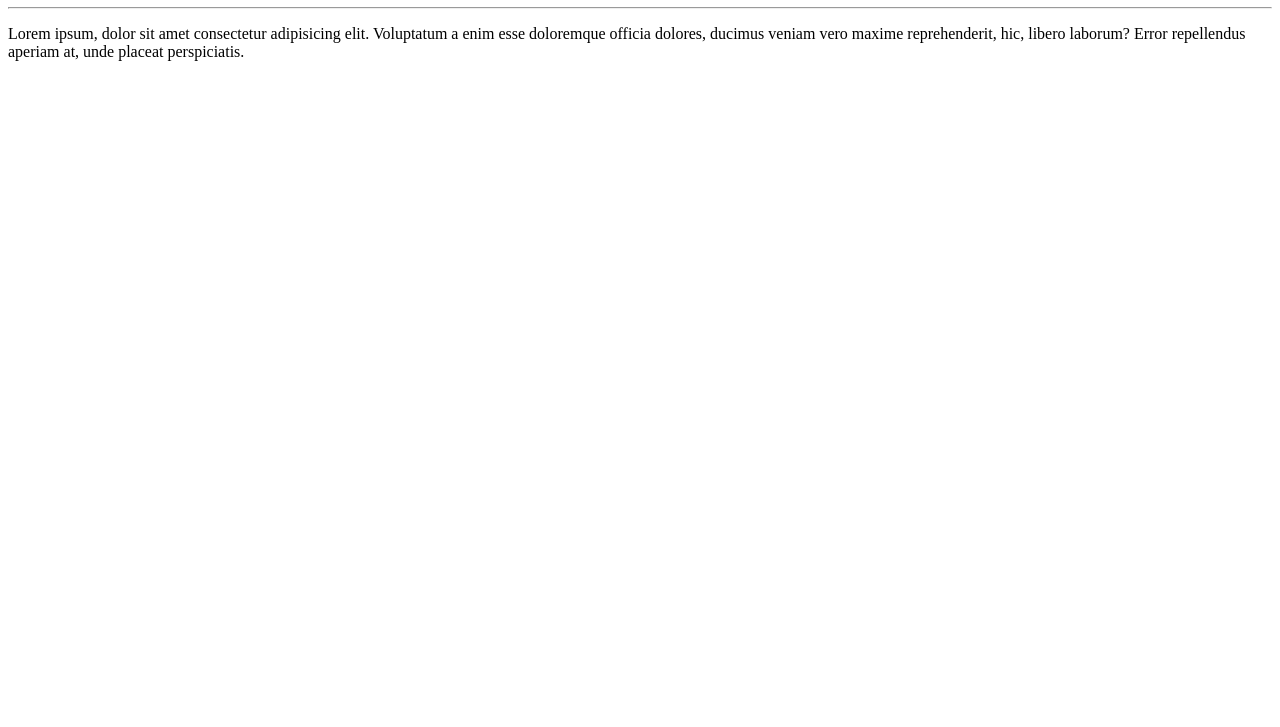
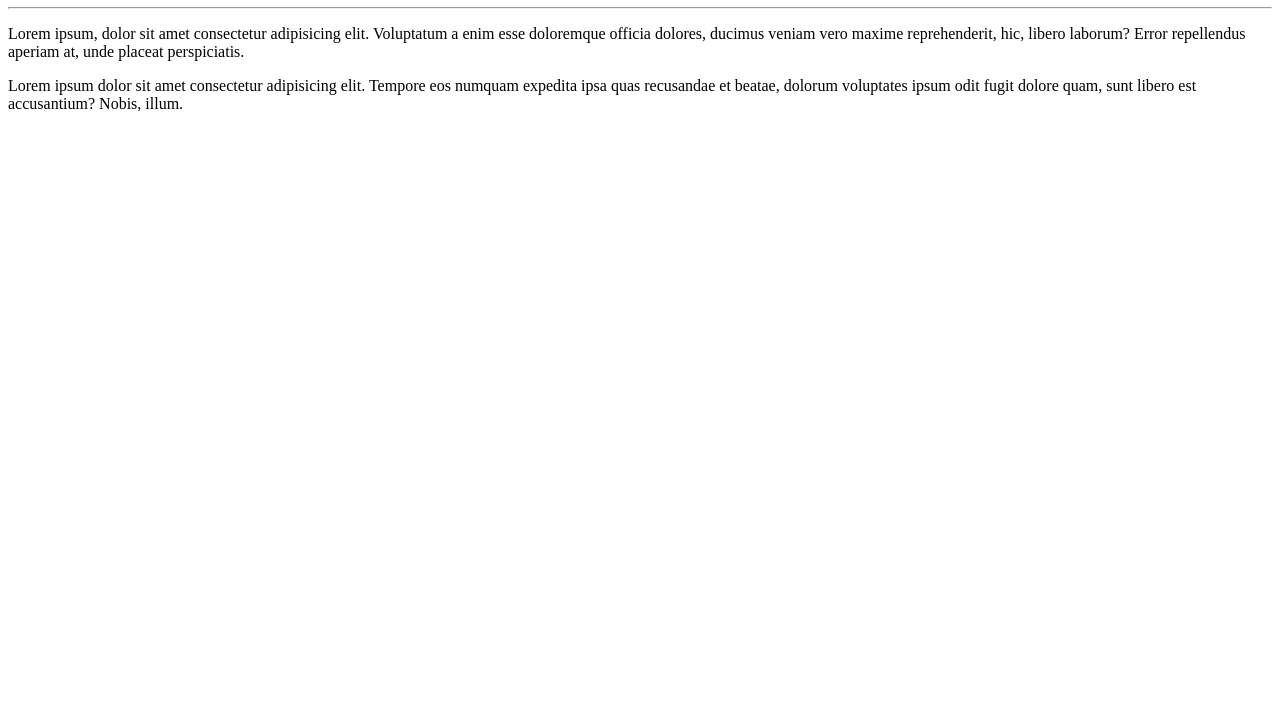
Before and after one commit to grennflash/Ola-mundo, a plain HTML site: page index.html in a window 1280 px wide. Shown: the part 73-800 px from the top of the page. Drawn offline with Linux system fonts and the light colour scheme.

Commit message:
adcionei um parágrafo

```diff
--- a/index.html
+++ b/index.html
@@ -10,5 +10,6 @@
     <h1>Olá, Mundo!</h1>
     <hr>
     <p>Lorem ipsum, dolor sit amet consectetur adipisicing elit. Voluptatum a enim esse doloremque officia dolores, ducimus veniam vero maxime reprehenderit, hic, libero laborum? Error repellendus aperiam at, unde placeat perspiciatis.</p>
+    <p>Lorem ipsum dolor sit amet consectetur adipisicing elit. Tempore eos numquam expedita ipsa quas recusandae et beatae, dolorum voluptates ipsum odit fugit dolore quam, sunt libero est accusantium? Nobis, illum.</p>
 </body>
 </html>
```
